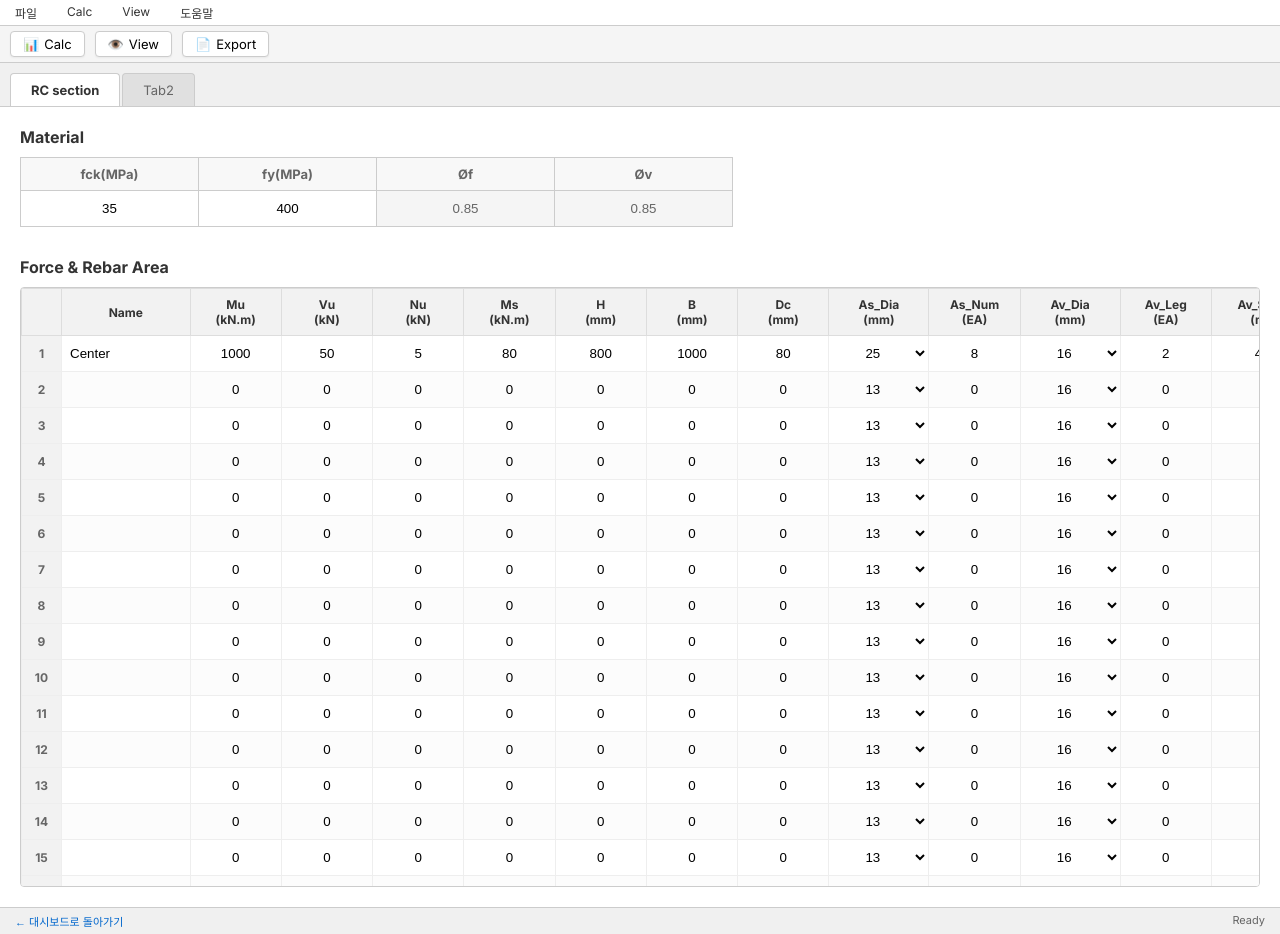
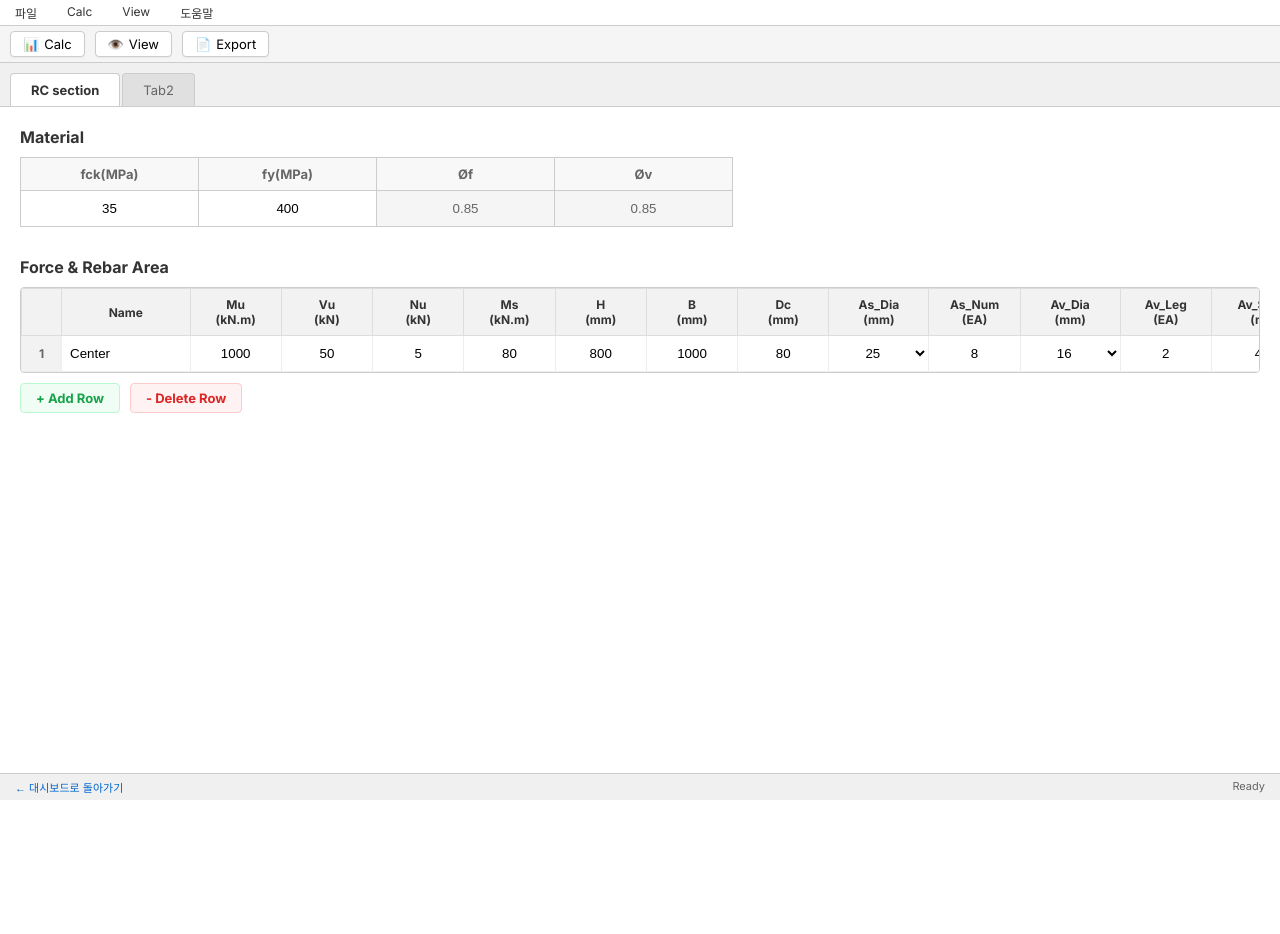
Before and after one commit to SeolJongMyoung/esc_structure_potal, a Next.js app: page /analysis/beam in a window 1280 px wide. After the commit the page ends 800 px from the top, so only its background shows below. Built offline with nearby package versions, Linux system fonts and the light colour scheme.

Commit message:
UI 개선: 동적 행 관리 기능 및 입력 네비게이션 고도화

```diff
--- a/src/app/analysis/beam/page.tsx
+++ b/src/app/analysis/beam/page.tsx
@@ -11,29 +11,55 @@ export default function RCBeamAnalysisPage() {
         phi_v: 0.85
     });
 
-    const [rows, setRows] = useState(
-        Array(20).fill(null).map((_, i) => ({
-            id: i + 1,
-            name: i === 0 ? "Center" : "",
-            Mu: i === 0 ? 1000 : 0,
-            Vu: i === 0 ? 50 : 0,
-            Nu: i === 0 ? 5 : 0,
-            Ms: i === 0 ? 80 : 0,
-            H: i === 0 ? 800 : 0,
-            B: i === 0 ? 1000 : 0,
-            Dc: i === 0 ? 80 : 0,
-            as_dia: i === 0 ? 25 : 13,
-            as_num: i === 0 ? 8 : 0,
-            delta: "1",
+    const [rows, setRows] = useState([
+        {
+            id: 1,
+            name: "Center",
+            Mu: 1000,
+            Vu: 50,
+            Nu: 5,
+            Ms: 80,
+            H: 800,
+            B: 1000,
+            Dc: 80,
+            as_dia: 25,
+            as_num: 8,
             av_dia: 16,
-            av_leg: i === 0 ? 2 : 0,
-            av_space: i === 0 ? 400 : 0,
+            av_leg: 2,
+            av_space: 400,
             as_req: 0,
             as_used: 0,
             as_ratio: 0,
             is_calculating: false
-        }))
-    );
+        }
+    ]);
+
+    const handleAddRow = () => {
+        setRows(prev => [
+            ...prev,
+            {
+                id: prev.length > 0 ? prev[prev.length - 1].id + 1 : 1,
+                name: "",
+                Mu: 0, Vu: 0, Nu: 0, Ms: 0,
+                H: 0, B: 0, Dc: 80,
+                as_dia: 13,
+                as_num: 0,
+                av_dia: 16,
+                av_leg: 0,
+                av_space: 200,
+                as_req: 0,
+                as_used: 0,
+                as_ratio: 0,
+                is_calculating: false
+            }
+        ]);
+    };
+
+    const handleDeleteRow = () => {
+        if (rows.length > 1) {
+            setRows(prev => prev.slice(0, -1));
+        }
+    };
 
     const handleMaterialChange = (e: React.ChangeEvent<HTMLInputElement>, key: string) => {
         setMaterial(prev => ({ ...prev, [key]: parseFloat(e.target.value) || 0 }));
@@ -280,6 +306,22 @@ export default function RCBeamAnalysisPage() {
                                 </tbody>
                             </table>
                         </div>
+
+                        {/* Row Control Buttons */}
+                        <div style={{ display: 'flex', gap: '10px', marginTop: '10px' }}>
+                            <button
+                                onClick={handleAddRow}
+                                style={{ padding: '6px 15px', backgroundColor: '#f0fdf4', border: '1px solid #bbf7d0', borderRadius: '4px', fontSize: '13px', color: '#16a34a', cursor: 'pointer', fontWeight: 'bold' }}
+                            >
+                                + Add Row
+                            </button>
+                            <button
+                                onClick={handleDeleteRow}
+                                style={{ padding: '6px 15px', backgroundColor: '#fef2f2', border: '1px solid #fecaca', borderRadius: '4px', fontSize: '13px', color: '#dc2626', cursor: 'pointer', fontWeight: 'bold' }}
+                            >
+                                - Delete Row
+                            </button>
+                        </div>
                     </section>
                 </div>
             </div>
```
